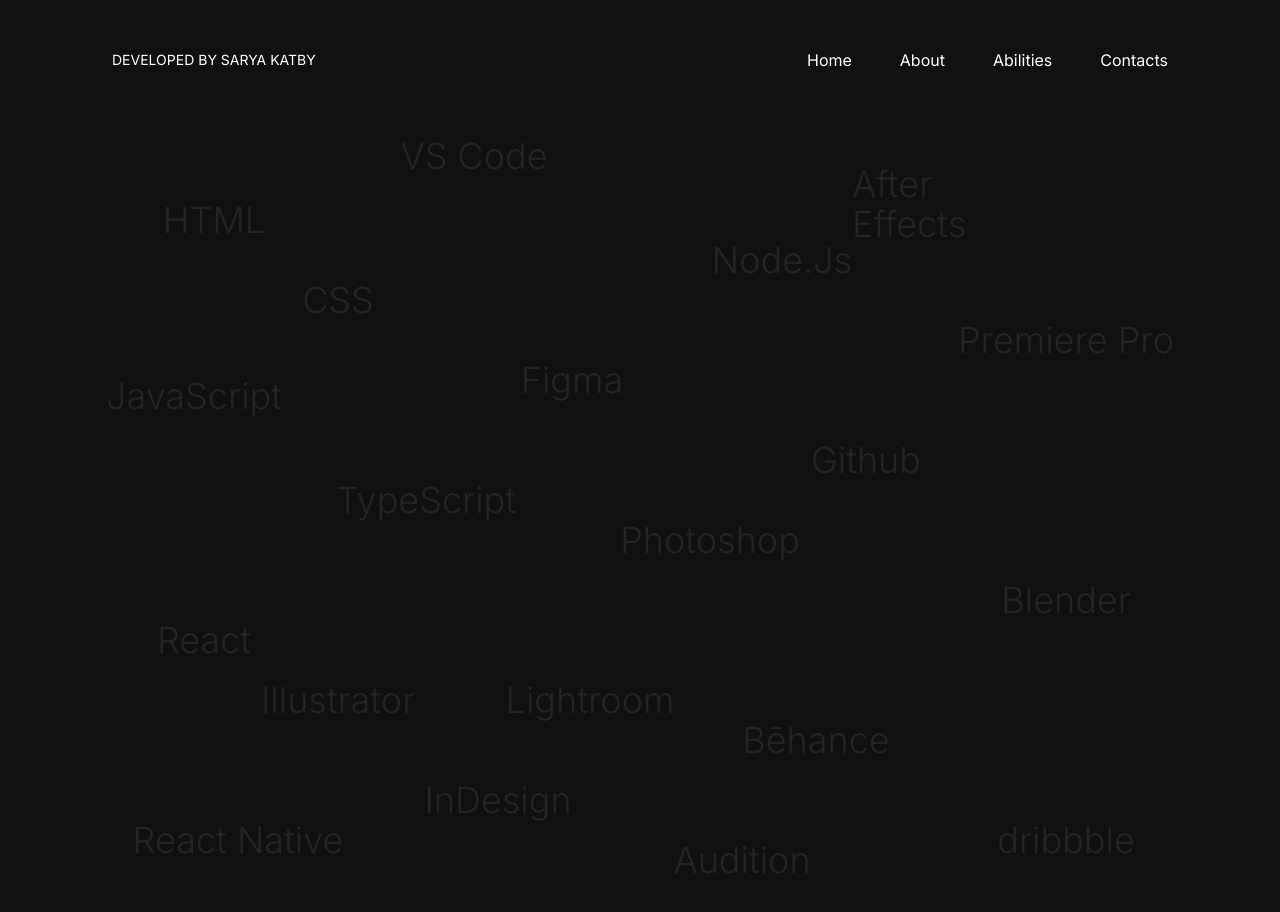
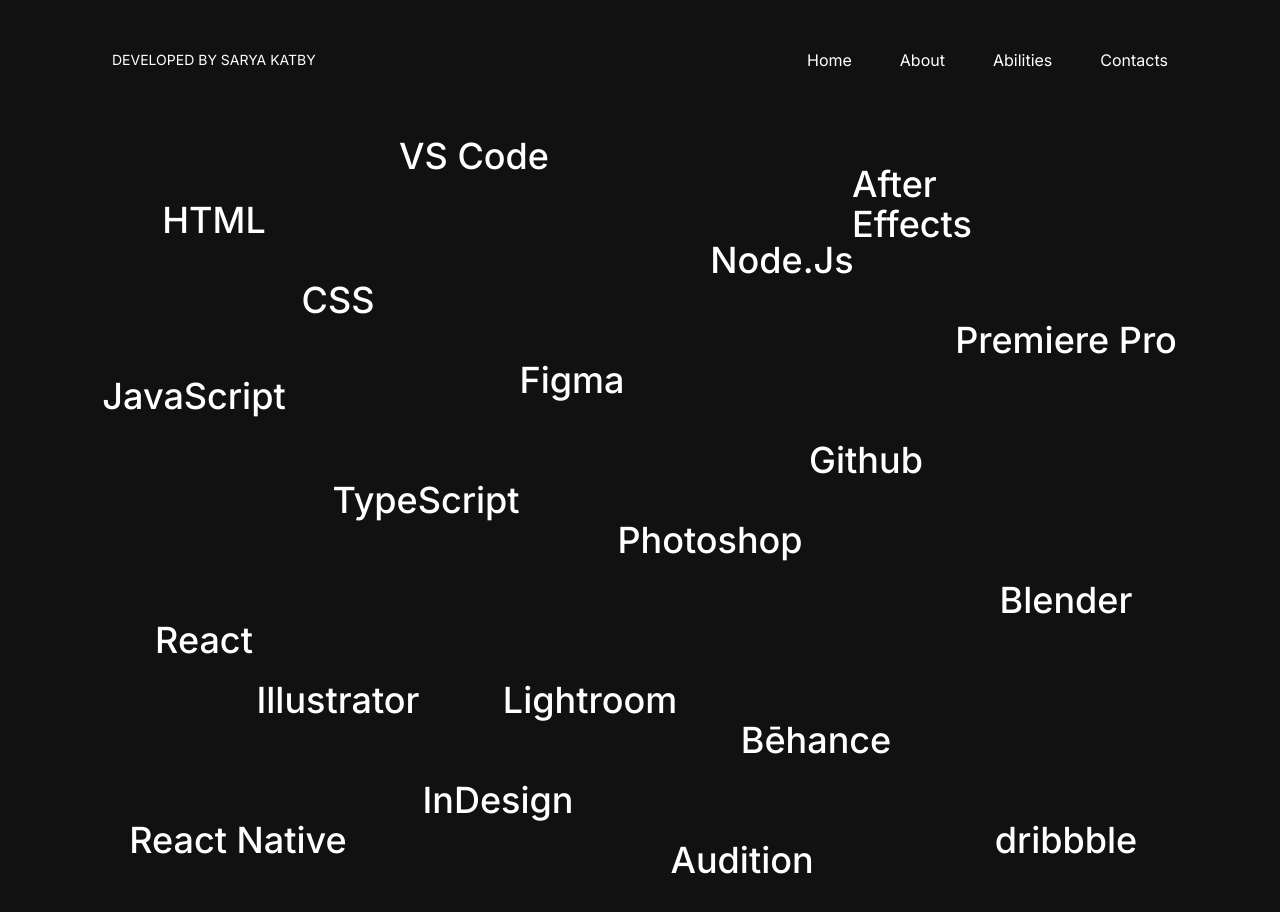
Before and after one commit to SaryaKatbi/lamp-portfolio, a React (Vite) app: page /works in a window 1280 px wide. Shown: the top 912 px of the page. Built offline with nearby package versions, Linux system fonts and the light colour scheme.

Commit message:
adjusting skils

```diff
--- a/src/components/Skils.tsx
+++ b/src/components/Skils.tsx
@@ -1,11 +1,13 @@
-const Skils = () => {
+const Skils = (props: { skilsColor: string }) => {
   return (
-    <div className="flex h-[820px] w-full gap-20 font-secondaryFont text-4xl font-light text-[#242424]  ">
+    <div
+      className={` left-0 flex h-[820px] w-full gap-20 font-secondaryFont text-4xl font-medium ${props.skilsColor}`}
+    >
       <div className="flex h-full w-full flex-col items-center">
         <a
           href="https://developer.mozilla.org/en-US/docs/Web/HTML"
           target="_blank"
-          className="absolute mt-20 "
+          className="absolute mt-20 transition-all duration-150  hover:text-green-400"
         >
           <span>HTML</span>
         </a>
@@ -13,7 +15,7 @@
         <a
           href="https://www.javascript.com/"
           target="_blank"
-          className="absolute mr-10 mt-64"
+          className="absolute mr-10 mt-64 transition-all duration-150 hover:text-green-400"
         >
           <span>JavaScript</span>
         </a>
@@ -21,7 +23,7 @@
         <a
           href="https://react.dev/"
           target="_blank"
-          className="absolute mr-5 mt-[500px]"
+          className="absolute mr-5 mt-[500px] transition-all duration-150 hover:text-green-400"
         >
           <span>React</span>
         </a>
@@ -29,7 +31,7 @@
         <a
           href="https://reactnative.dev/"
           target="_blank"
-          className="absolute ml-12 mt-[700px]"
+          className="absolute ml-12 mt-[700px] transition-all duration-150 hover:text-green-400"
         >
           <span>React Native</span>
         </a>
@@ -37,7 +39,7 @@
 
       <div className="flex h-full w-full flex-col items-center">
         <a
-          className="absolute mr-12 mt-4"
+          className="absolute mr-12 mt-4 transition-all duration-150 hover:text-green-400"
           href="https://code.visualstudio.com/"
           target="_blank"
         >
@@ -45,7 +47,7 @@
         </a>
 
         <a
-          className="absolute mr-80 mt-40"
+          className="absolute mr-80 mt-40 transition-all duration-150 hover:text-green-400"
           href="https://developer.mozilla.org/en-US/docs/Web/CSS"
           target="_blank"
         >
@@ -53,7 +55,7 @@
         </a>
 
         <a
-          className="absolute mr-36 mt-[360px]"
+          className="absolute mr-36 mt-[360px] transition-all duration-150 hover:text-green-400"
           href="https://www.typescriptlang.org/"
           target="_blank"
         >
@@ -61,7 +63,7 @@
         </a>
 
         <a
-          className="absolute mr-80 mt-[560px]"
+          className="absolute mr-80 mt-[560px] transition-all duration-150 hover:text-green-400"
           href="https://www.adobe.com/products/illustrator.html"
           target="_blank"
         >
@@ -69,7 +71,7 @@
         </a>
 
         <a
-          className="absolute mt-[660px]"
+          className="absolute mt-[660px] transition-all duration-150 hover:text-green-400"
           href="https://www.adobe.com/products/indesign.html"
           target="_blank"
         >
@@ -79,7 +81,7 @@
 
       <div className="flex h-full w-full flex-col items-center">
         <a
-          className="absolute  mt-[120px]"
+          className="absolute mt-[120px]  transition-all duration-150 hover:text-green-400"
           href="https://nodejs.org/en"
           target="_blank"
         >
@@ -87,7 +89,7 @@
         </a>
 
         <a
-          className="absolute mr-[420px] mt-[240px] "
+          className="absolute mr-[420px] mt-[240px] transition-all duration-150  hover:text-green-400"
           href="https://www.figma.com/"
           target="_blank"
         >
@@ -95,7 +97,7 @@
         </a>
 
         <a
-          className="absolute mr-36 mt-[400px] "
+          className="absolute mr-36 mt-[400px] transition-all duration-150  hover:text-green-400"
           href="https://www.adobe.com/products/photoshop.html"
           target="_blank"
         >
@@ -103,7 +105,7 @@
         </a>
 
         <a
-          className="absolute mr-96 mt-[560px]"
+          className="absolute mr-96 mt-[560px] transition-all duration-150 hover:text-green-400"
           href="https://www.adobe.com/products/photoshop-lightroom.html"
           target="_blank"
         >
@@ -111,7 +113,7 @@
         </a>
 
         <a
-          className="absolute mr-20 mt-[720px] "
+          className="absolute mr-20 mt-[720px] transition-all duration-150 hover:text-green-400 "
           href="https://www.adobe.com/products/audition.html"
           target="_blank"
         >
@@ -121,7 +123,7 @@
 
       <div className="flex h-full w-full flex-col items-center">
         <a
-          className="absolute mr-56 mt-11"
+          className="absolute mr-56 mt-11 transition-all duration-150 hover:text-green-400"
           href="https://www.adobe.com/products/aftereffects.html"
           target="_blank"
         >
@@ -129,7 +131,7 @@
         </a>
 
         <a
-          className="absolute mt-[200px] "
+          className="absolute mt-[200px] transition-all duration-150 hover:text-green-400 "
           href="https://www.adobe.com/products/premiere/free-trial-download.html"
           target="_blank"
         >
@@ -137,7 +139,7 @@
         </a>
 
         <a
-          className="absolute mr-[400px] mt-[320px] "
+          className="absolute mr-[400px] mt-[320px] transition-all duration-150  hover:text-green-400"
           href="https://github.com"
           target="_blank"
         >
@@ -145,7 +147,7 @@
         </a>
 
         <a
-          className="absolute mt-[460px] "
+          className="absolute mt-[460px] transition-all duration-150  hover:text-green-400"
           href="https://www.blender.org/"
           target="_blank"
         >
@@ -153,14 +155,14 @@
         </a>
 
         <a
-          className="absolute mr-[500px] mt-[600px] "
+          className="absolute mr-[500px] mt-[600px] transition-all duration-150  hover:text-green-400"
           href="https://www.behance.net/"
           target="_blank"
         >
           <span>Bēhance</span>
         </a>
         <a
-          className="absolute mt-[700px] "
+          className="absolute mt-[700px] transition-all duration-150 hover:text-green-400 "
           href="https://dribbble.com/shots"
           target="_blank"
         >
```
